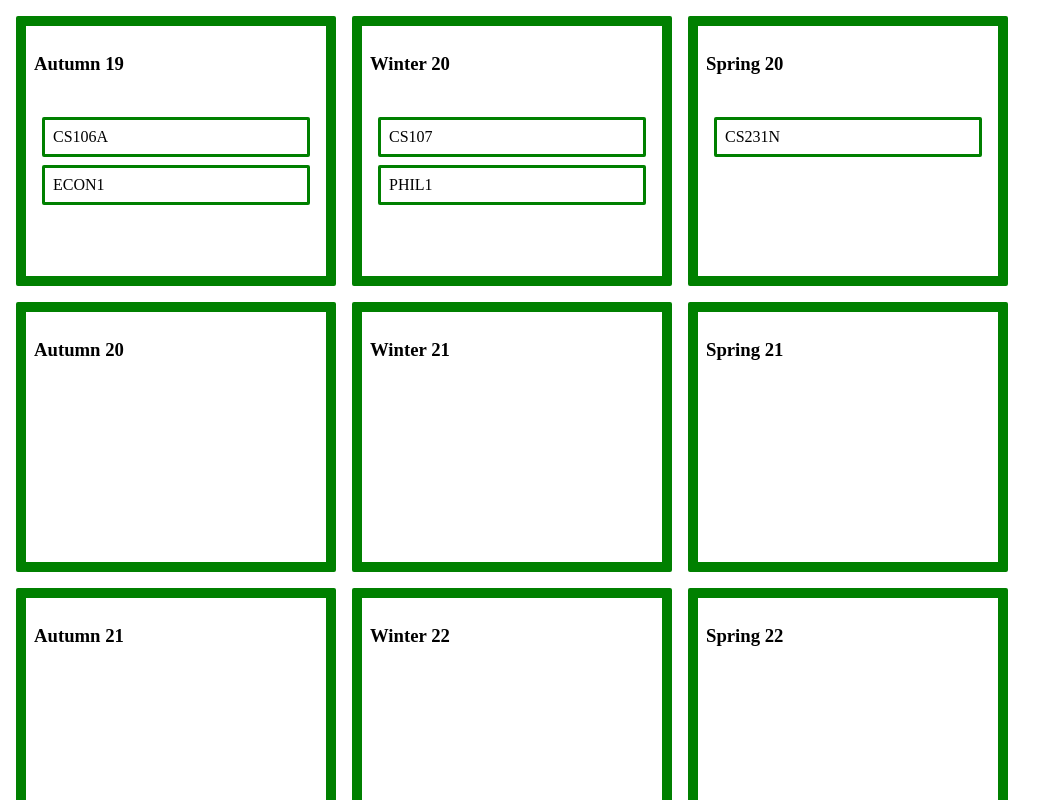
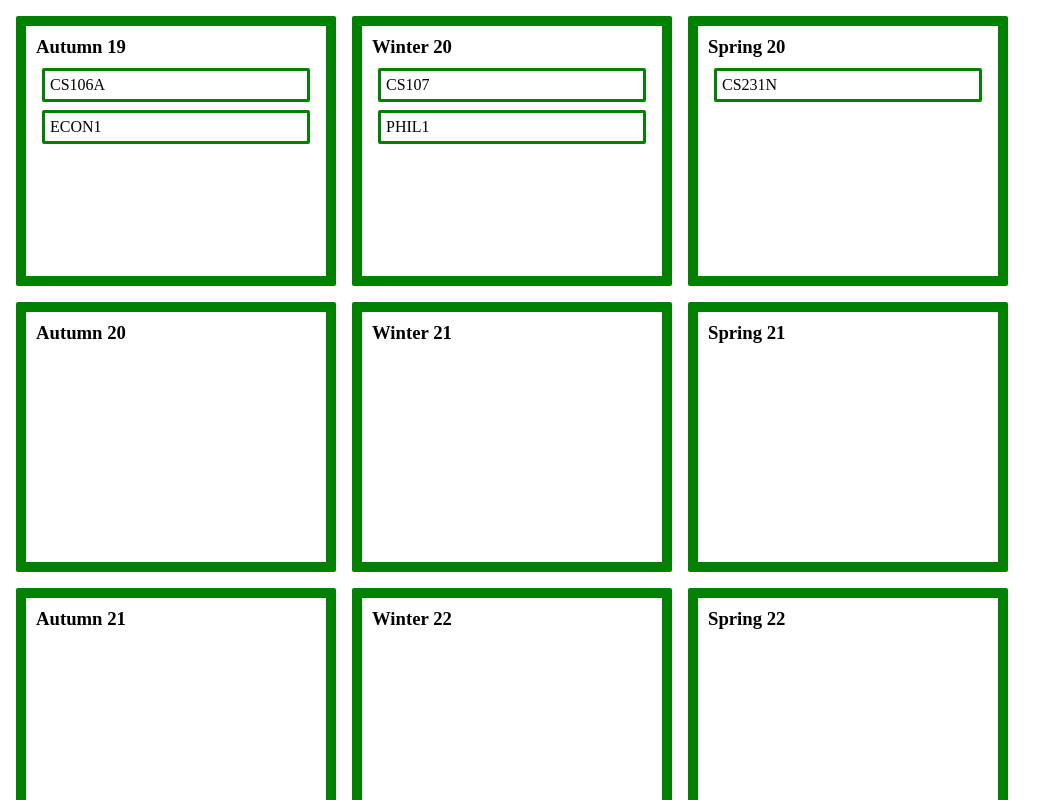
Before and after one commit to jzhao23/forma, a React (Create React App) app: page / in a window 1280 px wide. Shown: the top 800 px of the page, without its empty margins (0-1055 px from the left). Built offline with nearby package versions, Linux system fonts and the light colour scheme.

Commit message:
changed paddings to allow 5 classes before scrolling

```diff
--- a/src/Class.js
+++ b/src/Class.js
@@ -3,7 +3,7 @@ import {Draggable} from 'react-beautiful-dnd';
 import styled from 'styled-components';
 
 const Container = styled.div`
-  padding: 8px;
+  padding: 5px;
   border: 3px solid green;
   border-radius: 2px;
   margin: 8px;
--- a/src/Quarter.js
+++ b/src/Quarter.js
@@ -13,9 +13,12 @@ const Container = styled.div`
 `;
 const Title = styled.h3`
   padding: 8px;
+  padding-bottom: 2px;
+  margin: 2px;
 `;
 const ClassList = styled.div`
   padding: 8px;
+  padding-top: 0px;
   flex-grow: 1;
   min-height: 150px;
 `;
```
